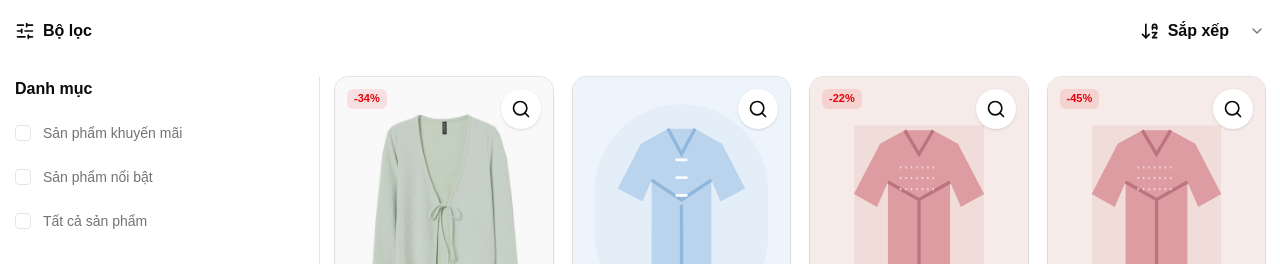
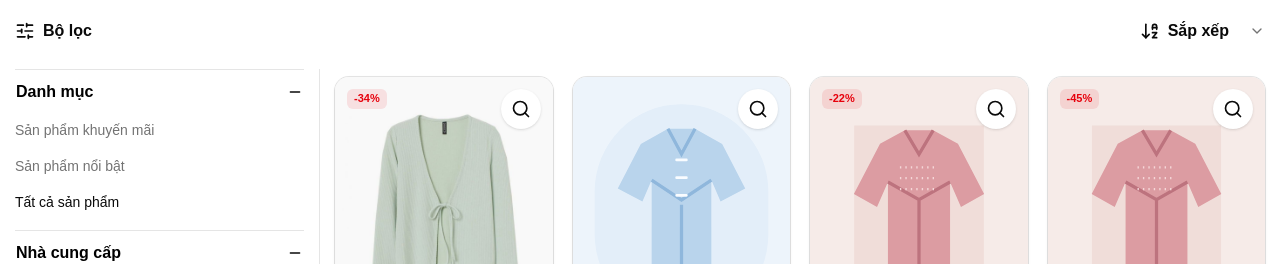
Before and after one commit to GamePieceLabs/FE_HuyMuoiStore, a Next.js app: page /products in a window 1280 px wide. Both pictures are taken after a click on the button "Bộ lọc". Shown: the part 536-800 px from the top of the page. Built offline with nearby package versions, Linux system fonts and the light colour scheme.

Commit message:
update products filter ui

```diff
--- a/src/features/products/components/products-filter.tsx
+++ b/src/features/products/components/products-filter.tsx
@@ -1,20 +1,20 @@
 "use client";
 
 import { useState } from "react";
+import Link from "next/link";
 import { SlidersHorizontal } from "lucide-react";
 
+import {
+  Accordion,
+  AccordionContent,
+  AccordionItem,
+  AccordionTrigger,
+} from "@/components/ui/accordion";
+import { Badge } from "@/components/ui/badge";
+import { Button } from "@/components/ui/button";
 import { Checkbox } from "@/components/ui/checkbox";
 
 const filterGroups = [
-  {
-    id: "category",
-    label: "Danh mục",
-    options: [
-      "Sản phẩm khuyến mãi",
-      "Sản phẩm nổi bật",
-      "Tất cả sản phẩm",
-    ],
-  },
   {
     id: "vendor",
     label: "Nhà cung cấp",
@@ -23,32 +23,65 @@ const filterGroups = [
   {
     id: "type",
     label: "Loại",
-    options: ["Áo", "Quần", "Váy", "Phụ kiện"],
+    options: ["Khác"],
   },
   {
     id: "size",
     label: "Kích thước",
-    options: ["S", "M", "L", "XL"],
+    options: ["14 x 20 cm", "15 x 23 cm", "13 x 18 cm"],
   },
   {
     id: "price",
     label: "Lọc giá",
     options: [
-      "Dưới 200.000₫",
-      "200.000₫ - 500.000₫",
-      "500.000₫ - 1.000.000₫",
-      "Trên 1.000.000₫",
+      "Dưới 1.000.000₫",
+      "1.000.000₫ - 2.000.000₫",
+      "2.000.000₫ - 3.000.000₫",
+      "3.000.000₫ - 4.000.000₫",
+      "Trên 4.000.000₫",
     ],
   },
+] as const;
+
+const categoryOptions = [
+  {
+    label: "Sản phẩm khuyến mãi",
+    href: "/products?category=sale",
+    current: false,
+  },
+  {
+    label: "Sản phẩm nổi bật",
+    href: "/products?category=featured",
+    current: false,
+  },
+  { label: "Tất cả sản phẩm", href: "/products", current: true },
+] as const;
+
+const tagOptions = [
+  "Design",
+  "External",
+  "Fashion",
+  "Item",
+  "Sale",
+  "Simple",
 ] as const;
 
 const colorOptions = [
   { id: "black", label: "Đen", value: "#111111" },
   { id: "white", label: "Trắng", value: "#ffffff" },
-  { id: "pink", label: "Hồng", value: "#f23895" },
+  { id: "gray", label: "Xám", value: "#808080" },
+  { id: "beige", label: "Be", value: "#f5f5dc" },
+  { id: "cream", label: "Kem", value: "#fffdd0" },
+  { id: "brown", label: "Nâu", value: "#964b00" },
+  { id: "navy", label: "Xanh navy", value: "#000080" },
   { id: "blue", label: "Xanh dương", value: "#1757eb" },
   { id: "green", label: "Xanh lá", value: "#099116" },
-  { id: "brown", label: "Nâu", value: "#964b00" },
+  { id: "pink", label: "Hồng", value: "#f23895" },
+  { id: "red", label: "Đỏ", value: "#ff0000" },
+  { id: "dark-red", label: "Đỏ đô", value: "#8b0000" },
+  { id: "yellow", label: "Vàng", value: "#ffff00" },
+  { id: "orange", label: "Cam", value: "#ffa500" },
+  { id: "purple", label: "Tím", value: "#800080" },
 ] as const;
 
 export function ProductsFilter() {
@@ -74,15 +107,50 @@ export function ProductsFilter() {
       <div
         id="products-filter-content"
         hidden={!isOpen}
-        className="mt-6 w-72 border-r border-border px-[15px] pb-8 sm:w-80"
+        className="mt-4 w-72 border-r border-border px-[15px] pb-6 sm:w-80"
       >
-        <div className="space-y-8">
+        <Accordion
+          multiple
+          defaultValue={[
+            "category",
+            ...filterGroups.map((group) => group.id),
+            "color",
+            "tags",
+          ]}
+          aria-label="Các nhóm bộ lọc sản phẩm"
+          className="border-t border-border"
+        >
+          <AccordionItem value="category" className="border-b border-border">
+            <AccordionTrigger className="min-h-11 items-center rounded-none py-2 font-heading text-base font-semibold hover:no-underline **:data-[slot=accordion-trigger-icon]:text-foreground">
+              Danh mục
+            </AccordionTrigger>
+            <AccordionContent className="pb-3 [&_a]:no-underline [&_a]:hover:no-underline">
+              <nav aria-label="Danh mục sản phẩm" className="space-y-1">
+                {categoryOptions.map((category) => (
+                  <Link
+                    key={category.href}
+                    href={category.href}
+                    aria-current={category.current ? "page" : undefined}
+                    className={`flex min-h-8 items-center text-sm transition-colors hover:text-foreground focus-visible:outline-none focus-visible:ring-2 focus-visible:ring-ring focus-visible:ring-offset-2 ${category.current ? "font-medium text-foreground" : "text-muted-foreground"}`}
+                  >
+                    {category.label}
+                  </Link>
+                ))}
+              </nav>
+            </AccordionContent>
+          </AccordionItem>
+
           {filterGroups.map((group) => (
-            <fieldset key={group.id}>
-              <legend className="mb-4 font-heading text-base font-semibold text-foreground">
+            <AccordionItem
+              key={group.id}
+              value={group.id}
+              className="border-b border-border"
+            >
+              <AccordionTrigger className="min-h-11 items-center rounded-none py-2 font-heading text-base font-semibold hover:no-underline **:data-[slot=accordion-trigger-icon]:text-foreground">
                 {group.label}
-              </legend>
-              <div className="space-y-3">
+              </AccordionTrigger>
+              <AccordionContent className="pb-3">
+                <div className="space-y-1">
                   {group.options.map((option, index) => {
                     const optionId = `${group.id}-${index}`;
 
@@ -90,7 +158,7 @@ export function ProductsFilter() {
                       <label
                         key={option}
                         htmlFor={optionId}
-                      className="flex min-h-8 cursor-pointer items-center gap-3 text-sm text-muted-foreground transition-colors hover:text-foreground"
+                        className="flex min-h-8 cursor-pointer items-center gap-2.5 text-sm text-muted-foreground transition-colors hover:text-foreground"
                       >
                         <Checkbox id={optionId} />
                         <span>{option}</span>
@@ -98,19 +166,22 @@ export function ProductsFilter() {
                     );
                   })}
                 </div>
-            </fieldset>
+              </AccordionContent>
+            </AccordionItem>
           ))}
 
-          <fieldset>
-            <legend className="mb-4 font-heading text-base font-semibold text-foreground">
+          <AccordionItem value="color" className="border-b border-border">
+            <AccordionTrigger className="min-h-11 items-center rounded-none py-2 font-heading text-base font-semibold hover:no-underline **:data-[slot=accordion-trigger-icon]:text-foreground">
               Màu sắc
-            </legend>
-            <div className="space-y-3">
+            </AccordionTrigger>
+            <AccordionContent className="pb-3">
+              <div className="flex flex-wrap gap-1.5">
                 {colorOptions.map((color) => (
                   <label
                     key={color.id}
                     htmlFor={`color-${color.id}`}
-                  className="group flex min-h-8 cursor-pointer items-center gap-3 text-sm text-muted-foreground transition-colors hover:text-foreground"
+                    className="group flex size-10 cursor-pointer items-center justify-center"
+                    title={color.label}
                   >
                     <Checkbox
                       id={`color-${color.id}`}
@@ -119,14 +190,64 @@ export function ProductsFilter() {
                     />
                     <span
                       aria-hidden="true"
-                    className="size-7 rounded-full border border-border ring-offset-2 transition-shadow group-hover:ring-2 group-hover:ring-foreground/30 peer-data-checked:ring-2 peer-data-checked:ring-foreground"
+                      className="size-7 rounded-md border border-border ring-offset-2 transition-shadow group-hover:ring-2 group-hover:ring-foreground/30 peer-data-checked:ring-2 peer-data-checked:ring-foreground"
                       style={{ backgroundColor: color.value }}
                     />
-                  <span>{color.label}</span>
+                    <span className="sr-only">{color.label}</span>
                   </label>
                 ))}
               </div>
-          </fieldset>
+            </AccordionContent>
+          </AccordionItem>
+
+          <AccordionItem value="tags" className="border-b border-border">
+            <AccordionTrigger className="min-h-11 items-center rounded-none py-2 font-heading text-base font-semibold hover:no-underline **:data-[slot=accordion-trigger-icon]:text-foreground">
+              Tags
+            </AccordionTrigger>
+            <AccordionContent className="pb-3">
+              <div className="flex flex-wrap gap-1.5">
+                {tagOptions.map((tag, index) => (
+                  <label
+                    key={tag}
+                    htmlFor={`tags-${index}`}
+                    className="cursor-pointer"
+                  >
+                    <Checkbox
+                      id={`tags-${index}`}
+                      aria-label={tag}
+                      className="peer sr-only"
+                    />
+                    <Badge
+                      variant="outline"
+                      className="h-8 rounded-lg px-3 text-sm peer-data-checked:border-foreground peer-data-checked:bg-foreground peer-data-checked:text-background"
+                    >
+                      {tag}
+                    </Badge>
+                  </label>
+                ))}
+              </div>
+            </AccordionContent>
+          </AccordionItem>
+        </Accordion>
+
+        <div className="grid grid-cols-2 gap-2 pt-4">
+          <Button
+            type="button"
+            variant="outline"
+            size="lg"
+            onClick={() => setIsOpen(false)}
+            className="min-h-11"
+          >
+            Hủy
+          </Button>
+          <Button
+            type="button"
+            size="lg"
+            onClick={() => setIsOpen(false)}
+            className="min-h-11"
+          >
+            Áp dụng
+          </Button>
         </div>
       </div>
     </aside>
```
Lines whose indentation alone changed are shown as unchanged.
